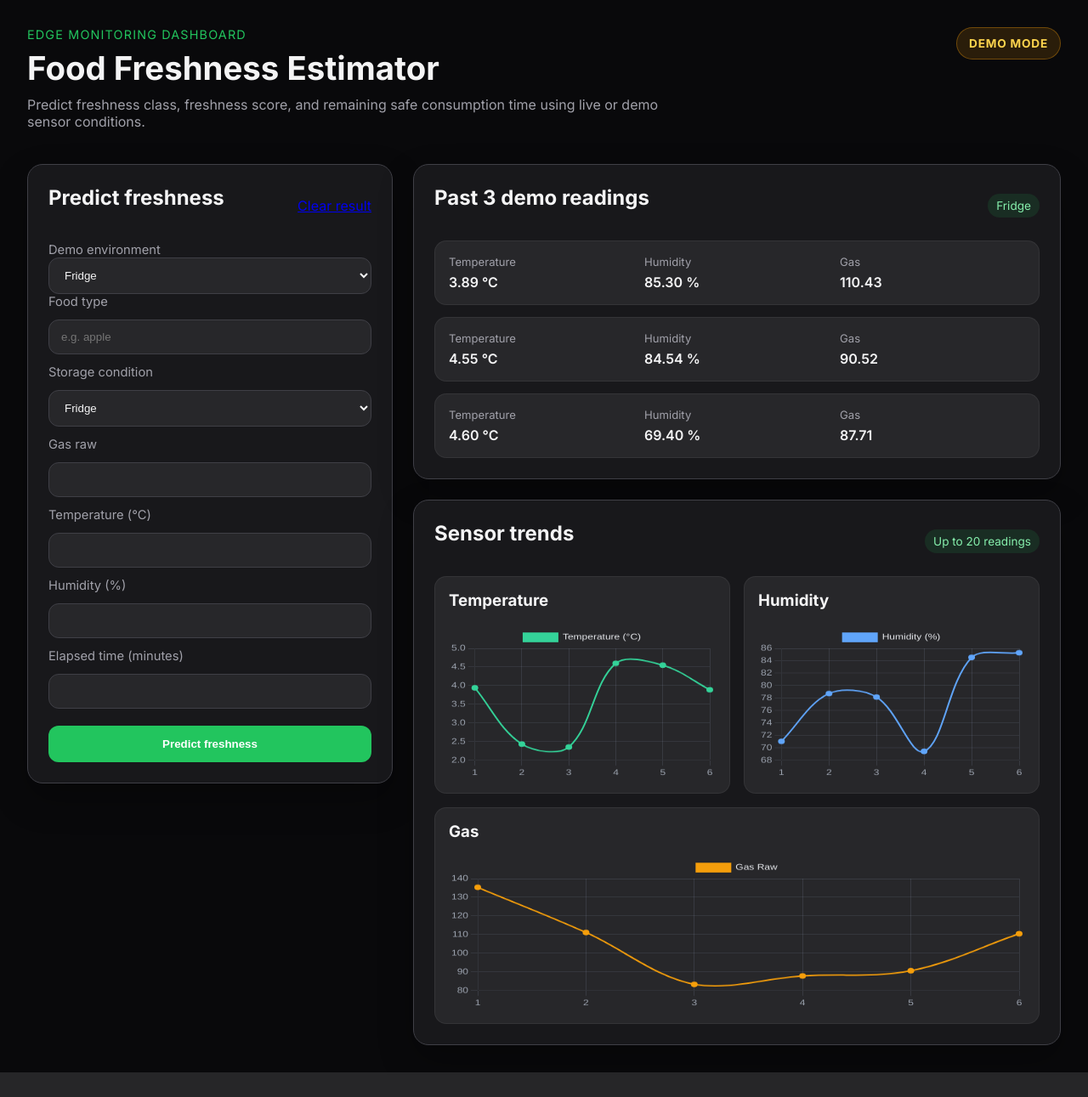
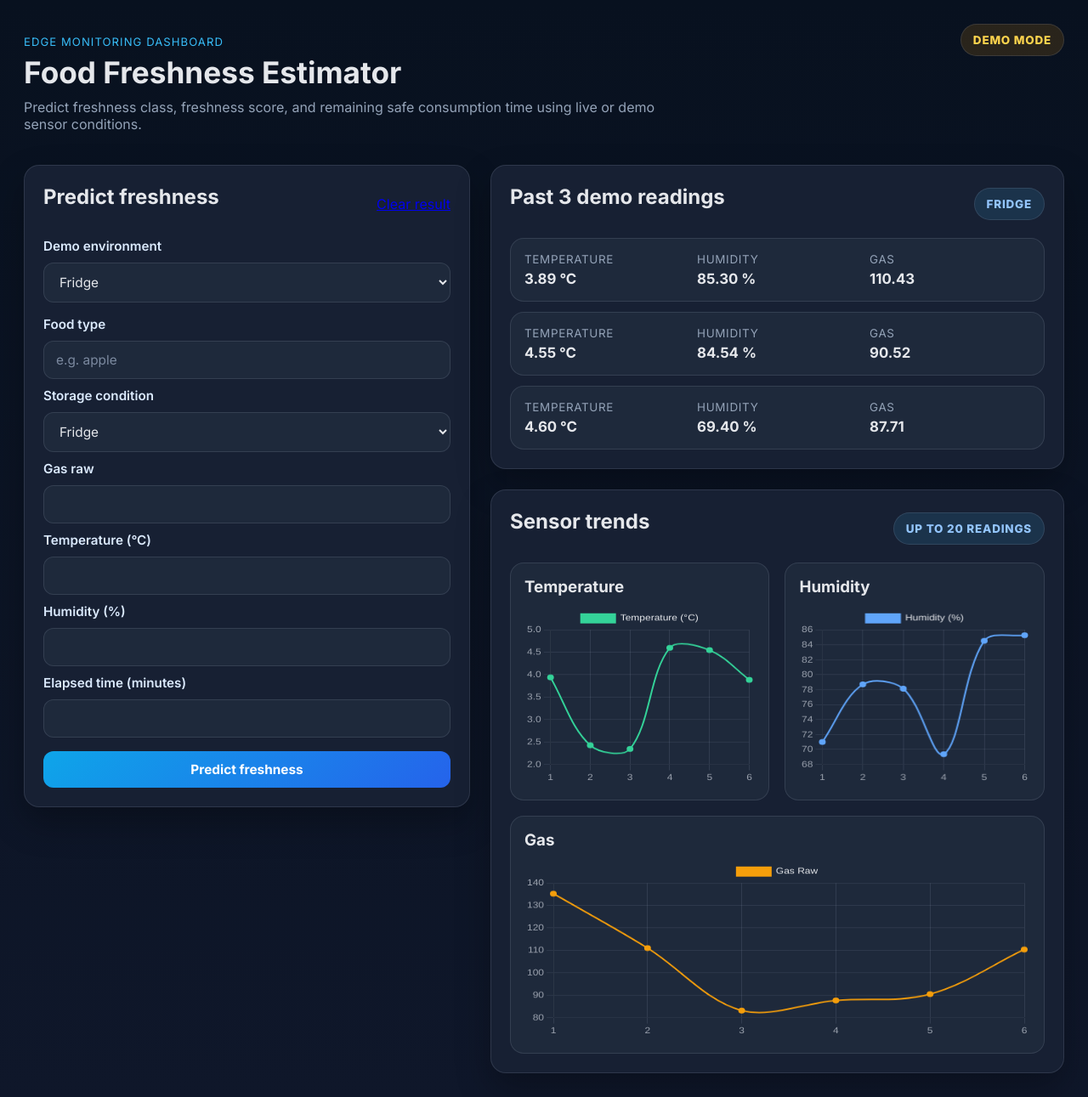
Before and after one commit to Medhini-M/Food_Freshness_Estimator_Edge_Intelligence, a Flask app: page / in a window 1280 px wide. Shown: the whole page at 85% size. Before the commit the page ends 1262 px from the top, so only its background shows below. Run offline with Flask 3, Linux system fonts and the light colour scheme; parts of the project's set-up code (start-up, migrations or seed data) failed here and were passed over.

Commit message:
Update style.css

```diff
--- a/static/style.css
+++ b/static/style.css
@@ -1,14 +1,18 @@
+
 :root {
-    --bg: #09090b;
-    --surface: #18181b;
-    --surface-2: #27272a;
-    --border: #3f3f46;
-    --text: #f4f4f5;
-    --muted: #a1a1aa;
-    --accent: #22c55e;
-    --accent-hover: #16a34a;
+    --bg: #0b1220;
+    --panel: #172033;
+    --panel-soft: #1e293b;
+    --border: rgba(148, 163, 184, 0.18);
+    --text: #e5e7eb;
+    --muted: #94a3b8;
+    --accent: #38bdf8;
+    --success: #22c55e;
+    --warning: #f59e0b;
     --danger: #ef4444;
+    --highlight: #facc15;
     --shadow: 0 18px 40px rgba(0, 0, 0, 0.28);
+    --radius: 18px;
 }
 
 * {
@@ -18,49 +22,50 @@
 body {
     margin: 0;
     font-family: "Inter", sans-serif;
-    background: var(--bg);
+    background: linear-gradient(180deg, #08111f 0%, #0f172a 100%);
     color: var(--text);
 }
 
 .page-shell {
-    max-width: 1400px;
+    max-width: 1380px;
     margin: 0 auto;
-    padding: 32px;
+    padding: 28px;
 }
 
 .page-header {
-    margin-bottom: 24px;
+    margin-bottom: 22px;
+}
+
+.header-row {
+    display: flex;
+    justify-content: space-between;
+    gap: 20px;
+    align-items: flex-start;
 }
 
 .eyebrow {
-    margin: 0 0 8px;
     color: var(--accent);
-    font-size: 0.9rem;
+    font-size: 0.82rem;
+    letter-spacing: 0.08em;
     text-transform: uppercase;
-    letter-spacing: 0.08em;
-}
-
-h1, h2, h3, h4, p {
-    margin-top: 0;
+    margin-bottom: 8px;
 }
 
 h1 {
-    margin-bottom: 10px;
-    font-size: clamp(2rem, 3vw, 2.8rem);
-}
-
-h2 {
-    margin-bottom: 18px;
+    margin: 0;
+    font-size: 2.2rem;
+    line-height: 1.15;
 }
 
 .subtitle {
+    margin-top: 10px;
     color: var(--muted);
     max-width: 760px;
 }
 
 .dashboard-grid {
     display: grid;
-    grid-template-columns: minmax(320px, 430px) minmax(0, 1fr);
+    grid-template-columns: 1.05fr 1.35fr;
     gap: 24px;
     align-items: start;
 }
@@ -71,260 +76,308 @@ h2 {
 }
 
 .panel {
-    background: var(--surface);
+    background: var(--panel);
     border: 1px solid var(--border);
-    border-radius: 18px;
-    padding: 24px;
+    border-radius: var(--radius);
     box-shadow: var(--shadow);
+    padding: 22px;
+}
+
+.panel h2,
+.panel h3,
+.panel h4 {
+    margin-top: 0;
+}
+
+.form-panel h2,
+.readings-panel h2,
+.chart-panel h2 {
+    margin-bottom: 18px;
+}
+
+.prediction-form,
+.environment-form {
+    display: grid;
+    gap: 10px;
+}
+
+.environment-form {
+    margin-bottom: 16px;
+}
+
+label {
+    font-size: 0.95rem;
+    font-weight: 600;
+    color: #dbeafe;
+}
+
+input,
+select,
+button {
+    width: 100%;
+    border-radius: 12px;
+    border: 1px solid var(--border);
+    padding: 12px 14px;
+    font-size: 0.96rem;
+    font-family: inherit;
+}
+
+input,
+select {
+    background: var(--panel-soft);
+    color: var(--text);
+}
+
+input::placeholder {
+    color: #7c8aa0;
+}
+
+button {
+    background: linear-gradient(135deg, #0ea5e9, #2563eb);
+    color: white;
+    font-weight: 700;
+    border: none;
+    margin-top: 6px;
+    cursor: pointer;
+    transition: transform 0.18s ease, opacity 0.18s ease;
+}
+
+button:hover {
+    transform: translateY(-1px);
+    opacity: 0.96;
+}
+
+.mode-wrapper {
+    display: flex;
+    align-items: center;
+}
+
+.mode-badge,
+.badge {
+    display: inline-flex;
+    align-items: center;
+    gap: 8px;
+    padding: 10px 14px;
+    border-radius: 999px;
+    font-size: 0.84rem;
+    font-weight: 800;
+    letter-spacing: 0.06em;
+    text-transform: uppercase;
+    border: 1px solid var(--border);
+}
+
+.mode-live {
+    background: rgba(34, 197, 94, 0.14);
+    color: #86efac;
+}
+
+.mode-demo {
+    background: rgba(245, 158, 11, 0.14);
+    color: #fcd34d;
+}
+
+.badge {
+    background: rgba(56, 189, 248, 0.12);
+    color: #93c5fd;
 }
 
 .panel-head {
     display: flex;
     justify-content: space-between;
     align-items: center;
-    gap: 12px;
-    margin-bottom: 18px;
+    gap: 14px;
+    margin-bottom: 16px;
 }
 
-.badge {
-    padding: 6px 10px;
-    border-radius: 999px;
-    background: rgba(34, 197, 94, 0.12);
-    color: #86efac;
-    font-size: 0.85rem;
-}
-
-.prediction-form {
-    display: grid;
-    gap: 12px;
-}
-
-label {
-    color: var(--muted);
-    font-size: 0.92rem;
-}
-
-input,
-select {
-    width: 100%;
-    padding: 12px 14px;
-    border-radius: 12px;
-    border: 1px solid var(--border);
-    background: var(--surface-2);
-    color: var(--text);
-    outline: none;
-}
-
-input:focus,
-select:focus {
-    border-color: var(--accent);
-    box-shadow: 0 0 0 3px rgba(34, 197, 94, 0.12);
-}
-
-button {
-    margin-top: 8px;
-    padding: 14px 16px;
-    border: none;
-    border-radius: 12px;
-    background: var(--accent);
-    color: white;
-    font-weight: 700;
-    cursor: pointer;
-}
-
-button:hover {
-    background: var(--accent-hover);
-}
-
+.result-card,
 .api-card {
     margin-top: 18px;
-    padding: 18px;
+    background: var(--panel-soft);
+    border: 1px solid var(--border);
     border-radius: 16px;
-    background: #202028;
-    border: 1px solid #31313a;
-}
-
-.api-card p {
-    color: var(--muted);
-    margin-bottom: 12px;
-}
-
-.api-card code {
-    color: #86efac;
-    font-family: monospace;
-}
-
-.api-card pre {
-    margin: 0;
-    padding: 14px;
-    border-radius: 12px;
-    background: #111827;
-    color: #d1d5db;
-    overflow-x: auto;
-    font-size: 0.88rem;
-    line-height: 1.5;
-}
-
-.result-card {
-    margin-top: 18px;
-    padding: 18px;
-    border-radius: 16px;
-    background: #202028;
-    border: 1px solid #31313a;
+    padding: 16px;
 }
 
 .error-card {
-    border-color: rgba(239, 68, 68, 0.45);
-    color: #fecaca;
+    border-color: rgba(239, 68, 68, 0.4);
+    background: rgba(127, 29, 29, 0.2);
 }
 
 .prediction-label {
-    margin: 8px 0 10px;
-    font-size: 1.45rem;
-    font-weight: 700;
+    font-size: 1.4rem;
+    font-weight: 800;
     text-transform: capitalize;
+    margin: 8px 0 14px;
+    color: #bfdbfe;
 }
 
 .score-line {
-    margin-bottom: 12px;
-    color: var(--muted);
+    margin: 0 0 14px;
+    color: #dbeafe;
+    font-weight: 600;
 }
 
-.score-line span {
-    color: var(--text);
+.freshness-score-value {
+    color: var(--highlight);
+    font-weight: 900;
+    font-size: 1.25rem;
+    margin-left: 8px;
+}
+
+.safe-time-card {
+    margin: 16px 0;
+    padding: 16px;
+    border-radius: 16px;
+    background: linear-gradient(135deg, rgba(34, 197, 94, 0.18), rgba(59, 130, 246, 0.14));
+    border: 1px solid rgba(74, 222, 128, 0.28);
+}
+
+.safe-time-title {
+    display: block;
+    color: #bbf7d0;
+    font-size: 0.9rem;
     font-weight: 700;
+    text-transform: uppercase;
+    letter-spacing: 0.06em;
+    margin-bottom: 6px;
+}
+
+.safe-time-value {
+    margin: 0;
+    font-size: 1.7rem;
+    font-weight: 900;
+    color: #f0fdf4;
+}
+
+.safe-time-subtext {
+    margin: 6px 0 0;
+    color: #d1fae5;
+    font-size: 0.95rem;
 }
 
 .probability-block ul {
     list-style: none;
     padding: 0;
-    margin: 12px 0 0;
+    margin: 10px 0 0;
+    display: grid;
+    gap: 10px;
 }
 
 .probability-block li {
     display: flex;
     justify-content: space-between;
-    gap: 16px;
-    padding: 8px 0;
-    border-bottom: 1px solid rgba(255, 255, 255, 0.06);
+    gap: 12px;
+    padding: 10px 12px;
+    background: rgba(255, 255, 255, 0.03);
+    border-radius: 12px;
 }
 
 .formula-text {
     margin-top: 14px;
     color: var(--muted);
     font-size: 0.92rem;
+    line-height: 1.5;
 }
 
 .reading-list {
     display: grid;
-    gap: 14px;
+    gap: 12px;
 }
 
 .reading-card {
     display: grid;
-    grid-template-columns: repeat(3, minmax(0, 1fr));
-    gap: 12px;
+    grid-template-columns: repeat(3, 1fr);
+    gap: 14px;
     padding: 16px;
-    border-radius: 14px;
-    background: var(--surface-2);
-    border: 1px solid rgba(255, 255, 255, 0.06);
+    background: var(--panel-soft);
+    border: 1px solid var(--border);
+    border-radius: 16px;
+}
+
+.empty-state-card {
+    grid-template-columns: 1fr;
 }
 
 .reading-label {
     display: block;
-    margin-bottom: 6px;
     color: var(--muted);
-    font-size: 0.82rem;
+    font-size: 0.84rem;
+    margin-bottom: 5px;
+    text-transform: uppercase;
+    letter-spacing: 0.05em;
 }
 
 .reading-card p {
-    margin-bottom: 0;
-    font-weight: 600;
+    margin: 0;
+    font-size: 1.05rem;
+    font-weight: 700;
 }
 
 .chart-grid {
     display: grid;
     grid-template-columns: repeat(2, minmax(0, 1fr));
-    gap: 16px;
+    gap: 18px;
 }
 
 .chart-card {
-    min-height: 240px;
+    background: var(--panel-soft);
+    border: 1px solid var(--border);
+    border-radius: 16px;
     padding: 16px;
-    border-radius: 14px;
-    background: var(--surface-2);
-    border: 1px solid rgba(255, 255, 255, 0.06);
+    min-height: 280px;
 }
 
 .chart-card.full-width {
     grid-column: 1 / -1;
 }
 
+.chart-card h3 {
+    margin-bottom: 12px;
+}
+
 .chart-card canvas {
     width: 100% !important;
-    height: 180px !important;
+    height: 210px !important;
 }
 
-@media (max-width: 980px) {
+pre {
+    white-space: pre-wrap;
+    word-break: break-word;
+    color: #cbd5e1;
+    margin: 12px 0 0;
+    font-size: 0.85rem;
+}
+
+code {
+    color: #fde68a;
+}
+
+@media (max-width: 1100px) {
     .dashboard-grid {
         grid-template-columns: 1fr;
     }
 }
 
-@media (max-width: 680px) {
+@media (max-width: 720px) {
     .page-shell {
-        padding: 18px;
+        padding: 16px;
     }
 
-    .panel {
-        padding: 18px;
+    .header-row,
+    .panel-head {
+        flex-direction: column;
+        align-items: flex-start;
     }
 
-    .chart-grid,
+    .chart-grid {
+        grid-template-columns: 1fr;
+    }
+
     .reading-card {
         grid-template-columns: 1fr;
     }
-}
 
-.header-row {
-    display: flex;
-    justify-content: space-between;
-    align-items: flex-start;
-    gap: 16px;
-}
-
-.mode-wrapper {
-    display: flex;
-    align-items: flex-start;
-}
-
-.mode-badge {
-    display: inline-flex;
-    align-items: center;
-    justify-content: center;
-    padding: 10px 14px;
-    border-radius: 999px;
-    font-size: 0.85rem;
-    font-weight: 700;
-    letter-spacing: 0.06em;
-    border: 1px solid transparent;
-    min-width: 110px;
-}
-
-.mode-live {
-    background: rgba(34, 197, 94, 0.16);
-    color: #86efac;
-    border-color: rgba(34, 197, 94, 0.4);
-}
-
-.mode-demo {
-    background: rgba(245, 158, 11, 0.14);
-    color: #fcd34d;
-    border-color: rgba(245, 158, 11, 0.35);
-}
-
-@media (max-width: 680px) {
-    .header-row {
-        flex-direction: column;
+    h1 {
+        font-size: 1.8rem;
     }
 }
```
